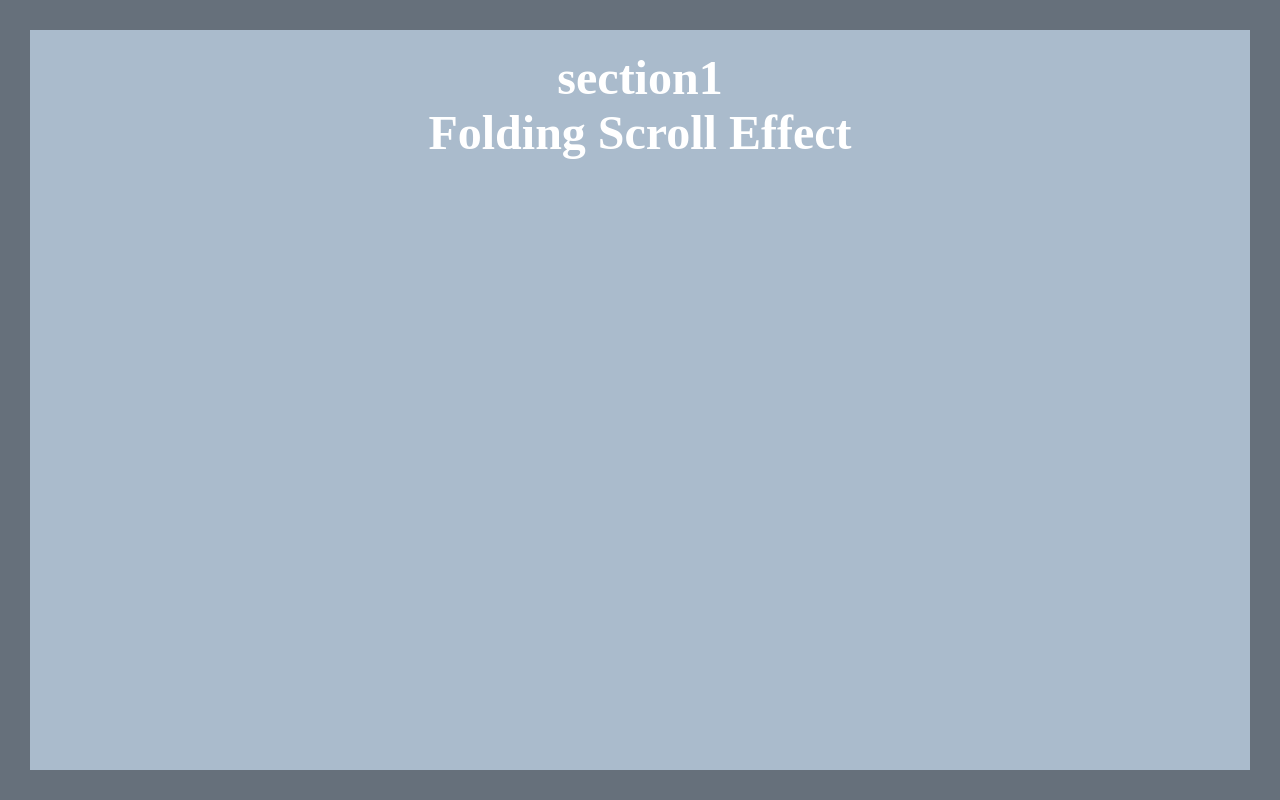
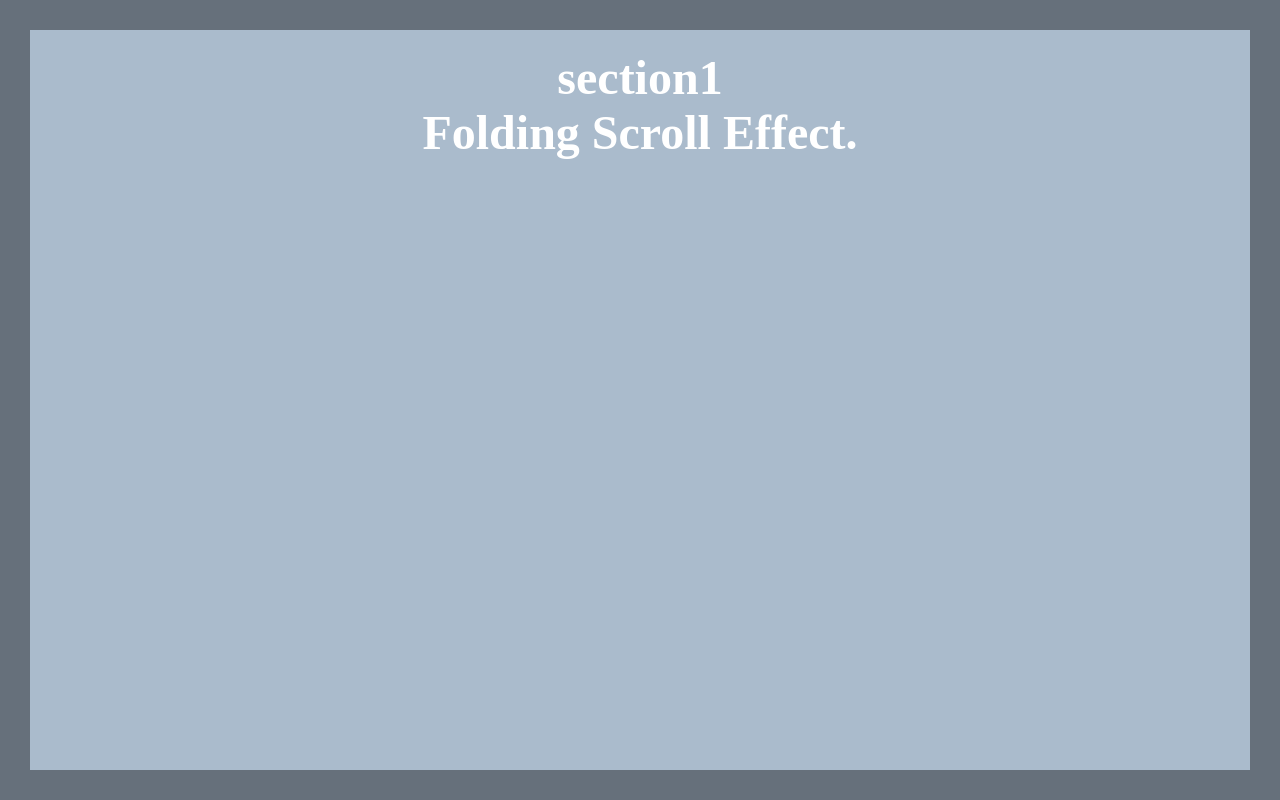
Before and after one commit to csslick/folding-scroll, a plain HTML site: page index.html in a window 1280 px wide. Shown: the top 800 px of the page. Drawn offline with nearby package versions, Linux system fonts and the light colour scheme.

Commit message:
Update index.html

```diff
--- a/index.html
+++ b/index.html
@@ -20,6 +20,7 @@
       opacity: 1;
       padding: 20px;
       border: 30px solid rgba(0,0,0,0.4);
+	-webkit-transform: translateZ(0);
     }
     #s1{
       background: #abc;
@@ -41,7 +42,7 @@
 <body>
   <section id="s1">
     <h1>section1</h1>
-    <h2>Folding Scroll Effect</h2>
+    <h2>Folding Scroll Effect.</h2>
   </section>
   <section id="s2">
     <h1>section2</h1>
```
